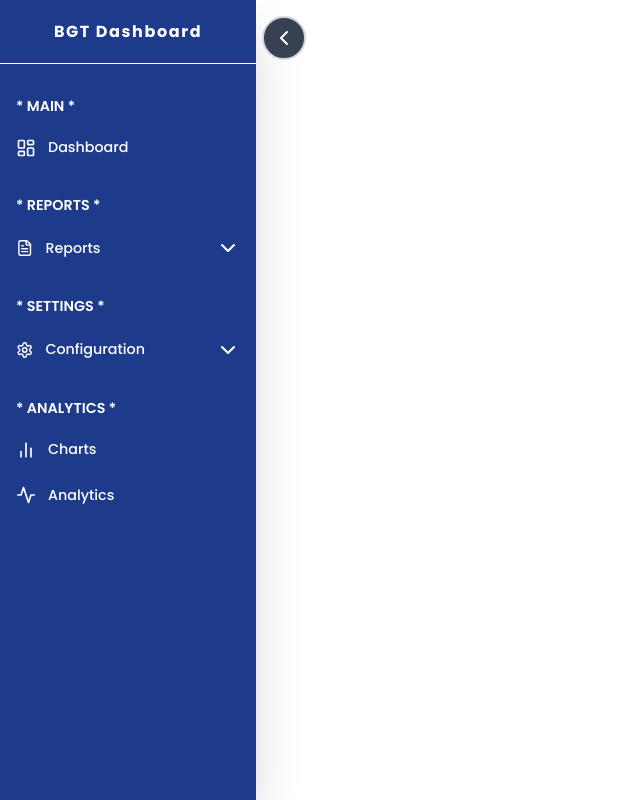
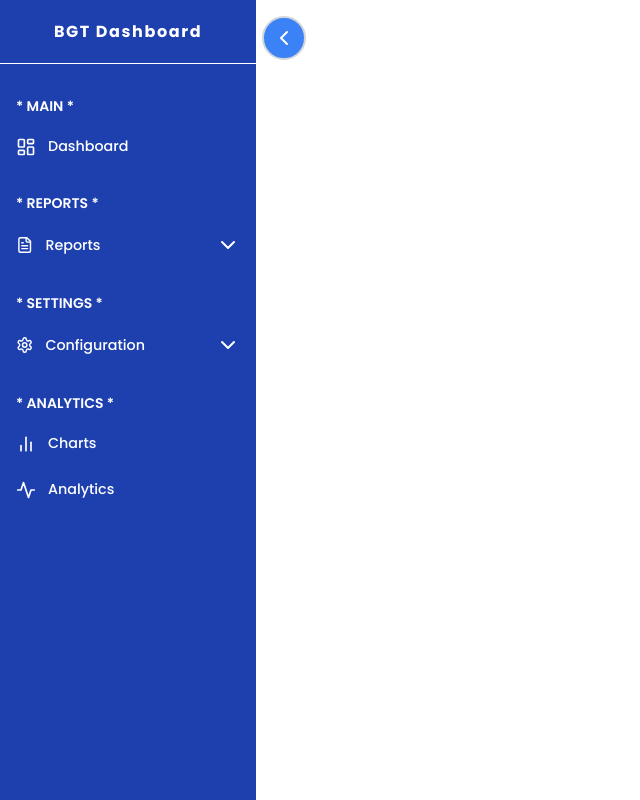
Before and after one commit to Mageshmca2001/loop, a React (Vite) app: page /dashboard in a window 1280 px wide. Shown: the whole page, without its empty margins (0-640 px from the left). Built offline with nearby package versions, Linux system fonts and the light colour scheme.

Commit message:
new change

```diff
--- a/src/components/Sidebar.jsx
+++ b/src/components/Sidebar.jsx
@@ -108,19 +108,19 @@ const Sidebar = ({ children }) => {
     <div className="flex h-screen " style={{ fontFamily: 'Poppins, sans-serif' }}>
       {/* Sidebar */}
       <div
-        className={`fixed h-screen bg-blue-900 text-white shadow-2xl transition-all duration-300 ease-in-out
+        className={`fixed h-screen bg-blue-800 text-[rgb(255,255,255)]shadow-2xl transition-all duration-300 ease-in-out
           ${isCollapsed ? 'w-20' : 'w-64'}`}
       >
         <button
           onClick={toggleSidebar}
-          className="absolute top-4 right-[-28px] transform translate-x-1/2 bg-gray-700 border-2 border-gray-300 p-2 rounded-full z-10 hover:bg-gray-600 transition duration-300 hover:scale-105"
+          className="absolute top-4 right-[-28px] text-[rgb(255,255,255)] transform translate-x-1/2 bg-blue-500 border-2 border-gray-300 p-2 rounded-full z-10 hover:bg-blue-800 transition duration-300 hover:scale-105"
         >
           {isCollapsed ? <Menu className="w-6 h-6" /> : <ChevronLeft />}
         </button>
 
         <div className="h-16 flex items-center justify-center border-b border-white">
           {!isCollapsed ? (
-            <h1 className="text-base font-bold tracking-widest"> BGT Dashboard</h1>
+            <h1 className="text-base text-white font-bold tracking-widest"> BGT Dashboard</h1>
           ) : (
             <img src={logoImage} className="rounded-full w-10 h-10" alt="Logo" />
           )}
@@ -132,7 +132,7 @@ const Sidebar = ({ children }) => {
     <div key={index} className="mb-4">
       {!isCollapsed && (
         <h2
-                  className="text-ml font-semibold text-white px-4 py-2 uppercase"
+          className="text-sm font-semibold text-[rgb(255,255,255)] px-4 py-2 uppercase"
           style={{ fontFamily: 'Poppins, sans-serif' }}
         >
           {section.heading}
@@ -143,7 +143,7 @@ const Sidebar = ({ children }) => {
           {item.subItems ? (
             // Dropdown Toggle Button
             <button
-                      className={`w-full flex items-center px-4 py-3 hover:bg-blue-600 transition-all font-medium ${
+              className={`w-full flex items-center px-4 py-3 text-[rgb(255,255,255)] hover:bg-blue-600 hover:text-[rgb(255,255,255)] transition-all font-medium ${
                 isCollapsed ? 'justify-center' : 'justify-start'
               }`}
               onClick={() => handleDropdownToggle(item.label)}
@@ -162,7 +162,7 @@ const Sidebar = ({ children }) => {
             // Regular Link
             <Link
               to={item.route}
-                      className={`w-full flex items-center px-4 py-3 hover:bg-blue-600 transition-all font-medium ${
+              className={`w-full flex items-center px-4 py-3 text-[rgb(255,255,255)] hover:bg-blue-600 hover:text-[rgb(255,255,255)] transition-all font-medium ${
                 isCollapsed ? 'justify-center' : 'justify-start'
               }`}
               onClick={handleLinkClick} // Close dropdown when a link is clicked
@@ -183,7 +183,7 @@ const Sidebar = ({ children }) => {
                 <Link
                   key={subItem.route}
                   to={subItem.route}
-                          className={`w-full flex items-center px-4 py-3 hover:bg-blue-700 transition-all font-light ${
+                  className={`w-full flex items-center px-4 py-3 text-[rgb(255,255,255)] hover:bg-blue-700 hover:text-[rgb(255,255,255)] transition-all font-light ${
                     isCollapsed ? 'justify-center' : 'justify-start'
                   }`}
                   onClick={handleLinkClick} // Close dropdown when a sub-item is clicked
@@ -199,6 +199,7 @@ const Sidebar = ({ children }) => {
     </div>
   ))}
 </nav>
+
       </div>
 
       {/* Main Content */}
```
Also changed, not shown: 2 other files (tests, documents, lock files or other folders). Lines whose indentation alone changed are shown as unchanged.
